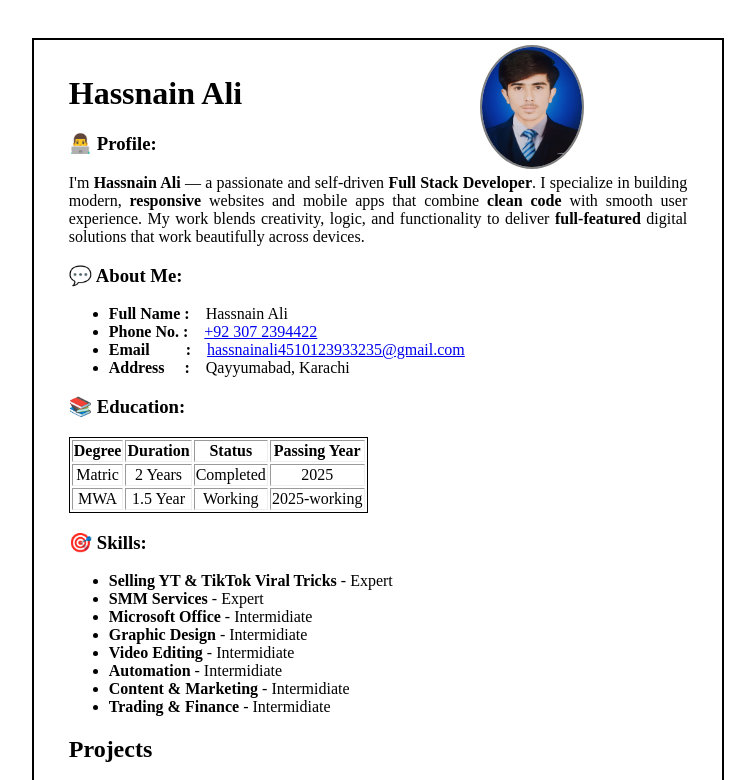
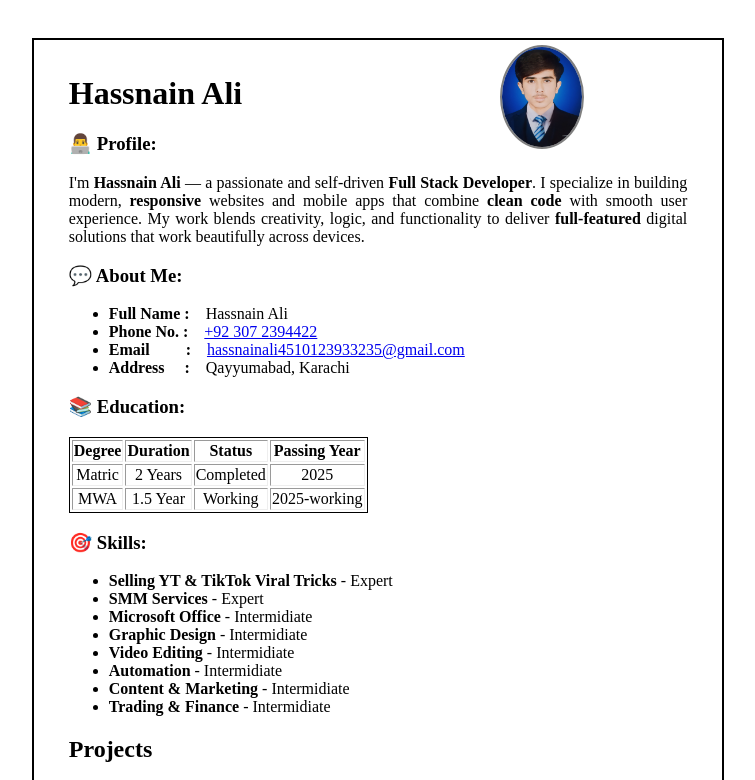
Before and after one commit to HassnainAli914/SMIT-Assignment-Work, a plain HTML site: page Class-4-HTML-Started/Assignment/CV-Resume.html in a window 1280 px wide. Shown: the top 780 px of the page, without its empty margins (262-1017 px from the left). Drawn offline with Linux system fonts and the light colour scheme.

Commit message:
Update CV-Resume.html

```diff
--- a/Class-4-HTML-Started/Assignment/CV-Resume.html
+++ b/Class-4-HTML-Started/Assignment/CV-Resume.html
@@ -8,18 +8,18 @@
 </head>
 
 <body style="margin: 3%; border: 2px solid; position: absolute; right: 20%; left: 20%; bottom: %;">
-<div style="margin: 5%;" >
+<div align="justify" style="word-wrap: break-word; margin: 5%;" >
 
 
         <!-- Profile Image -->
         <div style="position: absolute; right: 20%; top: 5px;">
-            <img src="profile.jpg" alt="Profile Picture" style="width: 100px; height: 120px; border-radius: 50%; border: 2px solid gray;">
+            <img src="profile.jpg" alt="Profile Picture" style="width: 80px; height: 100px; border-radius: 50%; border: 2px solid gray;">
         </div>
 
     <h1>Hassnain Ali</h1>
     <h3>👨‍💻 Profile:
     </h3>
-    <p style="text-align: justify;"> I'm <b>Hassnain Ali</b> — a passionate and self-driven <b>Full Stack Developer</b>. I specialize in building
+    <p> I'm <b>Hassnain Ali</b> — a passionate and self-driven <b>Full Stack Developer</b>. I specialize in building
         modern, <b>responsive</b> websites and mobile apps that combine <b>clean code</b> with smooth user experience.
         My work blends creativity, logic, and functionality to deliver <b>full-featured</b> digital solutions that work
         beautifully across devices.</p>
```
